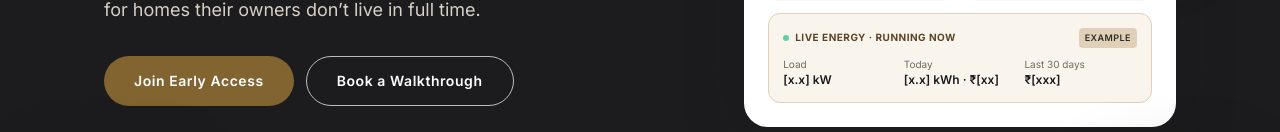
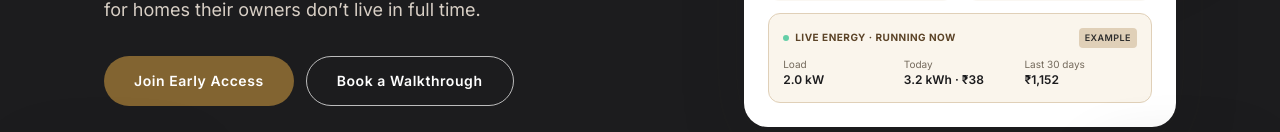
Before and after one commit to Mayureshmhatre49/hsi-os-website, a Next.js app: page /digital-twin in a window 1280 px wide. Shown: the part 581-713 px from the top of the page. Built offline with nearby package versions, Linux system fonts and the light colour scheme; no server answers.

Commit message:
Replace placeholder values with realistic demo numbers on hero card and alert example

```diff
--- a/src/app/digital-twin/page.tsx
+++ b/src/app/digital-twin/page.tsx
@@ -418,7 +418,7 @@ export default function DigitalTwinPage() {
                   </div>
                   {[
                     { title: 'Master-bedroom AC running for 6 hours', meta: 'The villa is marked Vacant' },
-                    { title: 'Load jumped to [x] kW at 02:14', meta: 'No booking or visit is scheduled' },
+                    { title: 'Load jumped to 3.1 kW at 02:14', meta: 'No booking or visit is scheduled' },
                     { title: 'Pool filter pump has run continuously for 20 hours', meta: 'Exceeds standard cycle' },
                     { title: 'Geyser 2 drawing power', meta: 'No hot-water use expected' },
                   ].map((alert, i) => (
@@ -904,15 +904,15 @@ function AssetCardMock() {
           <div className="grid grid-cols-3 gap-2 text-xs">
             <div>
               <div className="text-warmgray-500 text-[10px]">Load</div>
-              <div className="font-semibold text-charcoal-800">[x.x] kW</div>
+              <div className="font-semibold text-charcoal-800">2.0 kW</div>
             </div>
             <div>
               <div className="text-warmgray-500 text-[10px]">Today</div>
-              <div className="font-semibold text-charcoal-800">[x.x] kWh · ₹[xx]</div>
+              <div className="font-semibold text-charcoal-800">3.2 kWh · ₹38</div>
             </div>
             <div>
               <div className="text-warmgray-500 text-[10px]">Last 30 days</div>
-              <div className="font-semibold text-charcoal-800">₹[xxx]</div>
+              <div className="font-semibold text-charcoal-800">₹1,152</div>
             </div>
           </div>
         </div>
```
